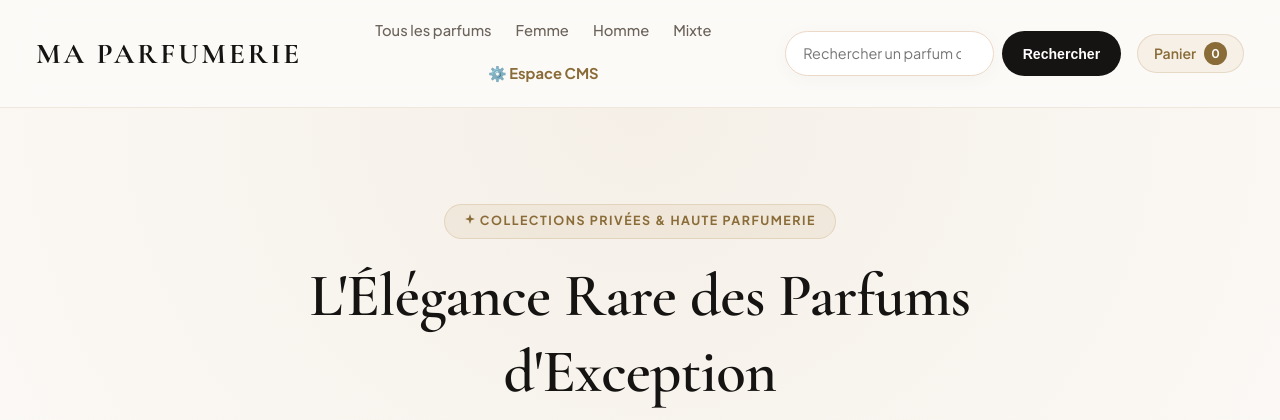
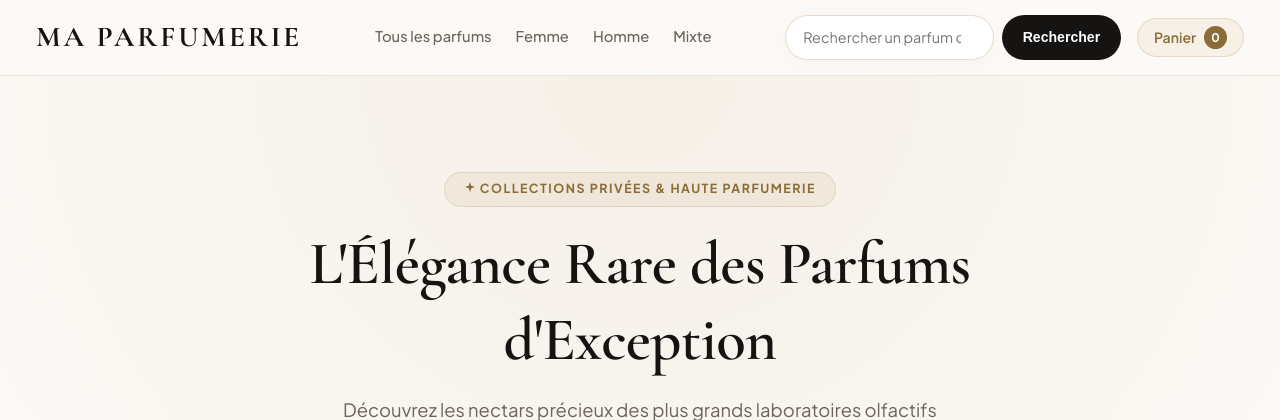
Before and after one commit to kouakoucedric005-lab/parfumerie, a Django app: page / in a window 1280 px wide. Shown: the top 420 px of the page. Run offline with Django 5.2, Linux system fonts and the light colour scheme; data comes from the database, SQL or seed files in the repository.

Commit message:
Securite: masquer lien admin aux visiteurs - visible uniquement pour les staff connectes

```diff
--- a/catalogue/context_processors.py
+++ b/catalogue/context_processors.py
@@ -7,4 +7,5 @@ def site(request):
         "NOM_SITE": settings.NOM_SITE,
         "DEVISE": settings.DEVISE,
         "QUANTITE_MAX": settings.QUANTITE_MAX_PANIER,
+        "ADMIN_URL": settings.ADMIN_URL,
     }
--- a/templates/base.html
+++ b/templates/base.html
@@ -37,7 +37,9 @@
         <a href="{% url 'catalogue:liste' %}?genre=femme">Femme</a>
         <a href="{% url 'catalogue:liste' %}?genre=homme">Homme</a>
         <a href="{% url 'catalogue:liste' %}?genre=mixte">Mixte</a>
-        <a href="{% url 'catalogue:cms_dashboard' %}" style="color: var(--accent-texte); font-weight: 700;">⚙️ Espace CMS</a>
+        {% if user.is_authenticated and user.is_staff %}
+          <a href="/{{ ADMIN_URL }}" style="color: var(--accent-texte); font-weight: 700;">⚙️ Administration</a>
+        {% endif %}
       </nav>
     </div>
   </header>
```
